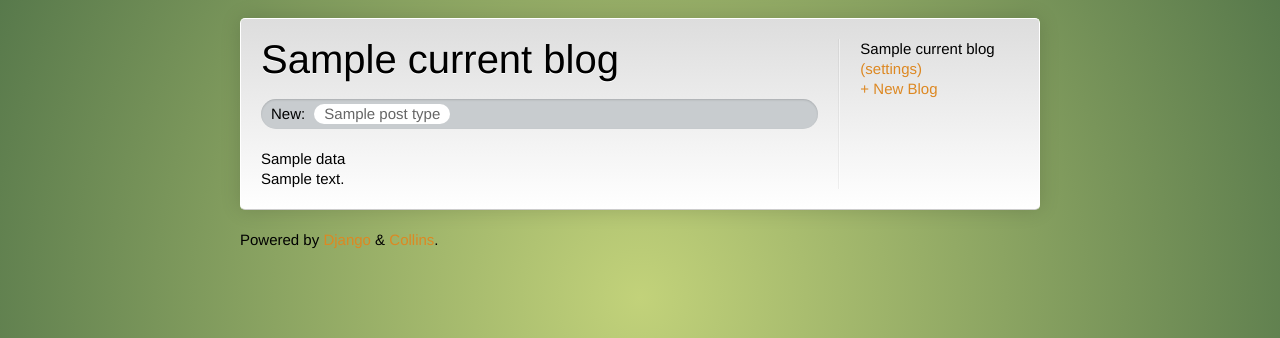
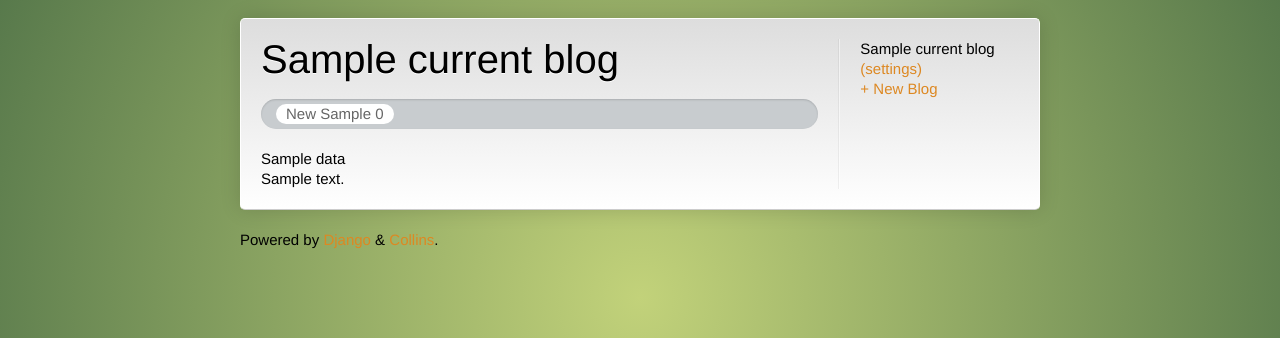
Before and after one commit to harrislapiroff/django-collins, a Django app: template collins/templates/collins/user/dashboard.html in a window 1280 px wide. Shown: the part 102-440 px from the top of the page. Run offline with Django 3.2, Linux system fonts and the light colour scheme; the template is opened without the code that fills it: most values are stand-ins (such as "Sample title", 1, 10 or a date in 2020); some web fonts are replaced.

Commit message:
Handled the case where a blog only has one allowed post type. Generate different HTML to be styled later.

```diff
--- a/collins/templates/collins/user/dashboard.html
+++ b/collins/templates/collins/user/dashboard.html
@@ -11,12 +11,18 @@
 				<h1>{{ current_blog.name }}</h1>
 			</header>
 			<nav class="newPostBar">
+				{% if current_blog.permitted_post_types.count == 1 %}
+					{% with current_blog.permitted_post_types.all.0 as post_type %}
+						<a class="solitary" href="{% url create_post blog_slug=current_blog.slug post_type=post_type.model %}">New {{ post_type.name }}</a>
+					{% endwith %}
+				{% else %}
 				New:
 				<ul>
 					{% for post_type in current_blog.permitted_post_types.all %}
 					<li><a href="{% url create_post blog_slug=current_blog.slug post_type=post_type.model %}">{{ post_type.name }}</a></li>
 					{% endfor %}
 				</ul>
+				{% endif %}
 			</nav>
 			<div class="postList">
 				{% if current_blog.get_posts.count != 0 %}
```
